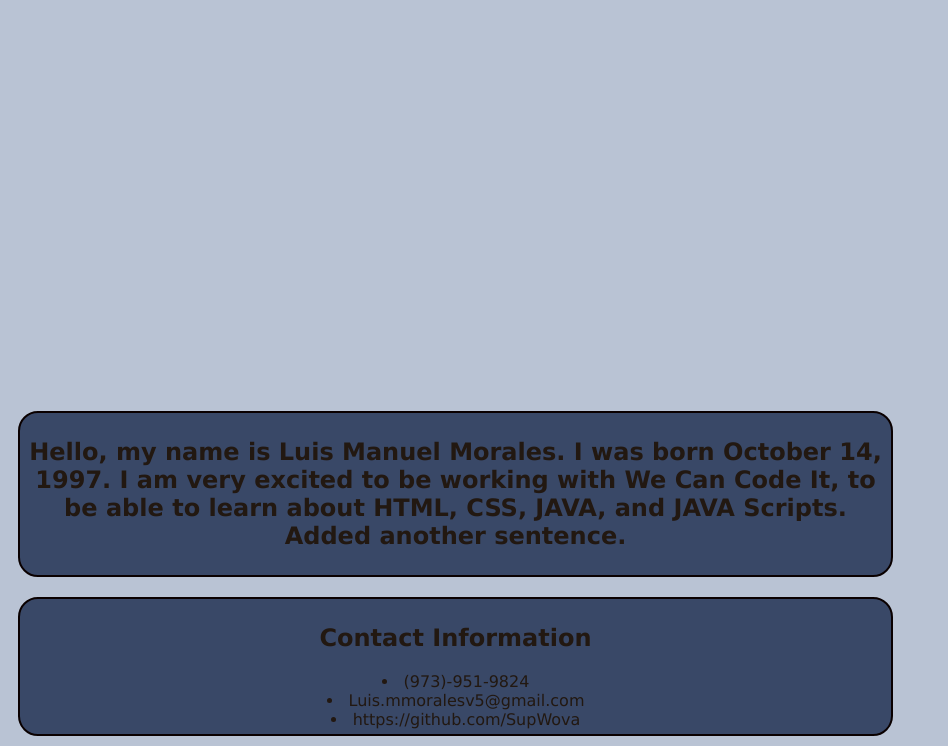
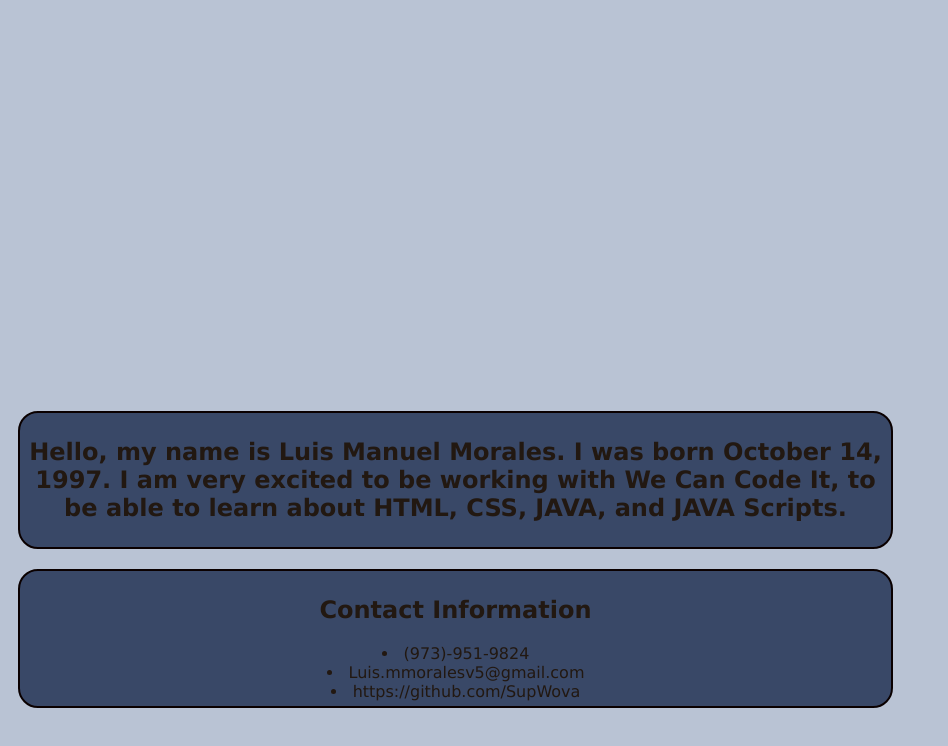
Before and after one commit to SupWova/supwova.github.io, a plain HTML site: page index.html in a window 1280 px wide. Shown: the part 548-1294 px from the top of the page, without its empty margins (0-948 px from the left). After the commit the page ends 1266 px from the top, so only its background shows below. Drawn offline with Linux system fonts and the light colour scheme.

Commit message:
Fourth Commit

```diff
--- a/index.html
+++ b/index.html
@@ -23,7 +23,7 @@
     </div>
     <div class="img-me"></div>
     <div class="column">
-        <h2> Hello, my name is Luis Manuel Morales. I was born October 14, 1997. I am very excited to be working with We Can Code It, to be able to learn about HTML, CSS, JAVA, and JAVA Scripts. Added another sentence. </h2>
+        <h2> Hello, my name is Luis Manuel Morales. I was born October 14, 1997. I am very excited to be working with We Can Code It, to be able to learn about HTML, CSS, JAVA, and JAVA Scripts. </h2>
     </div>
     <div class="column">
         <h2> Contact Information </h2>
```
